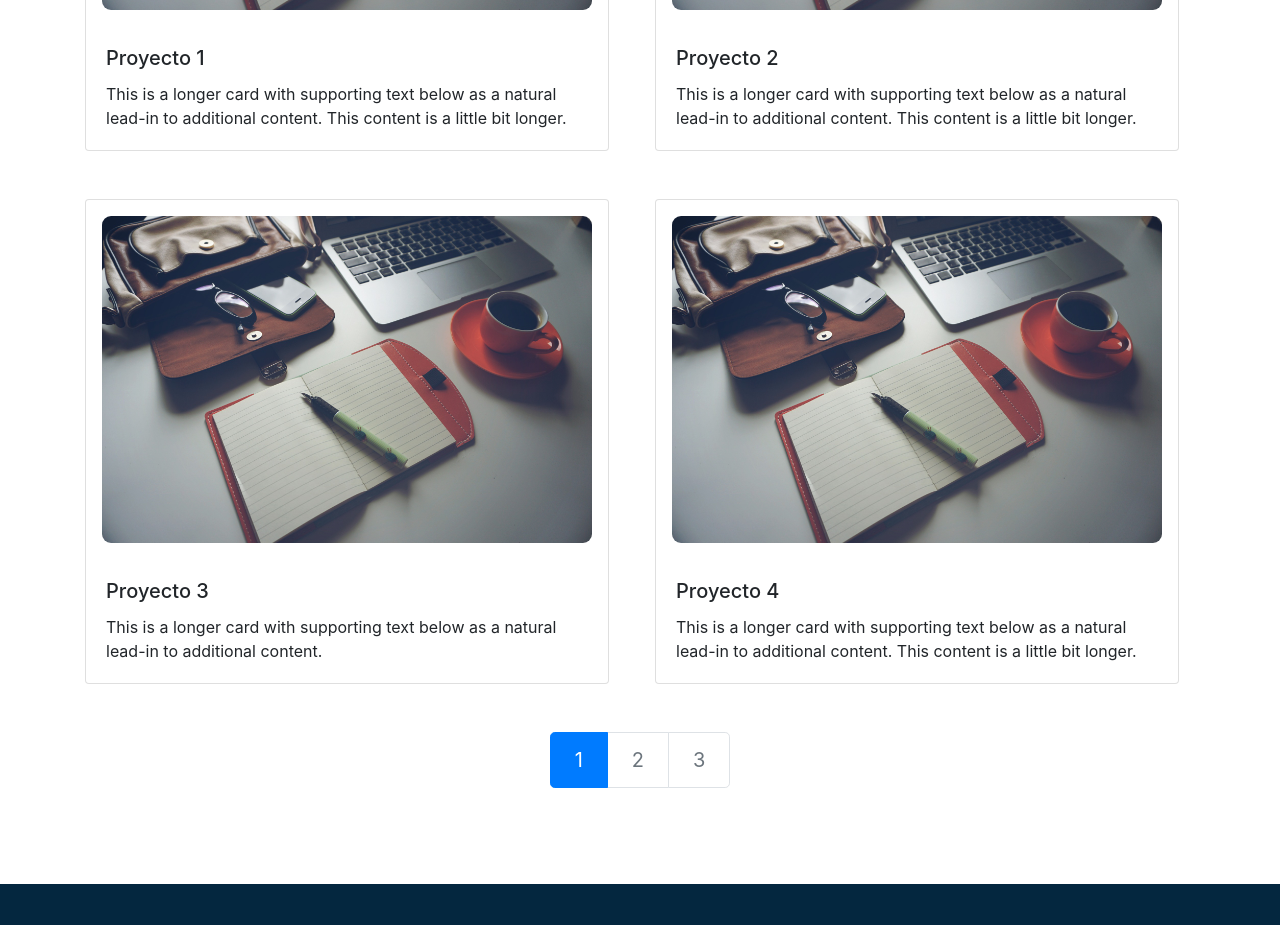
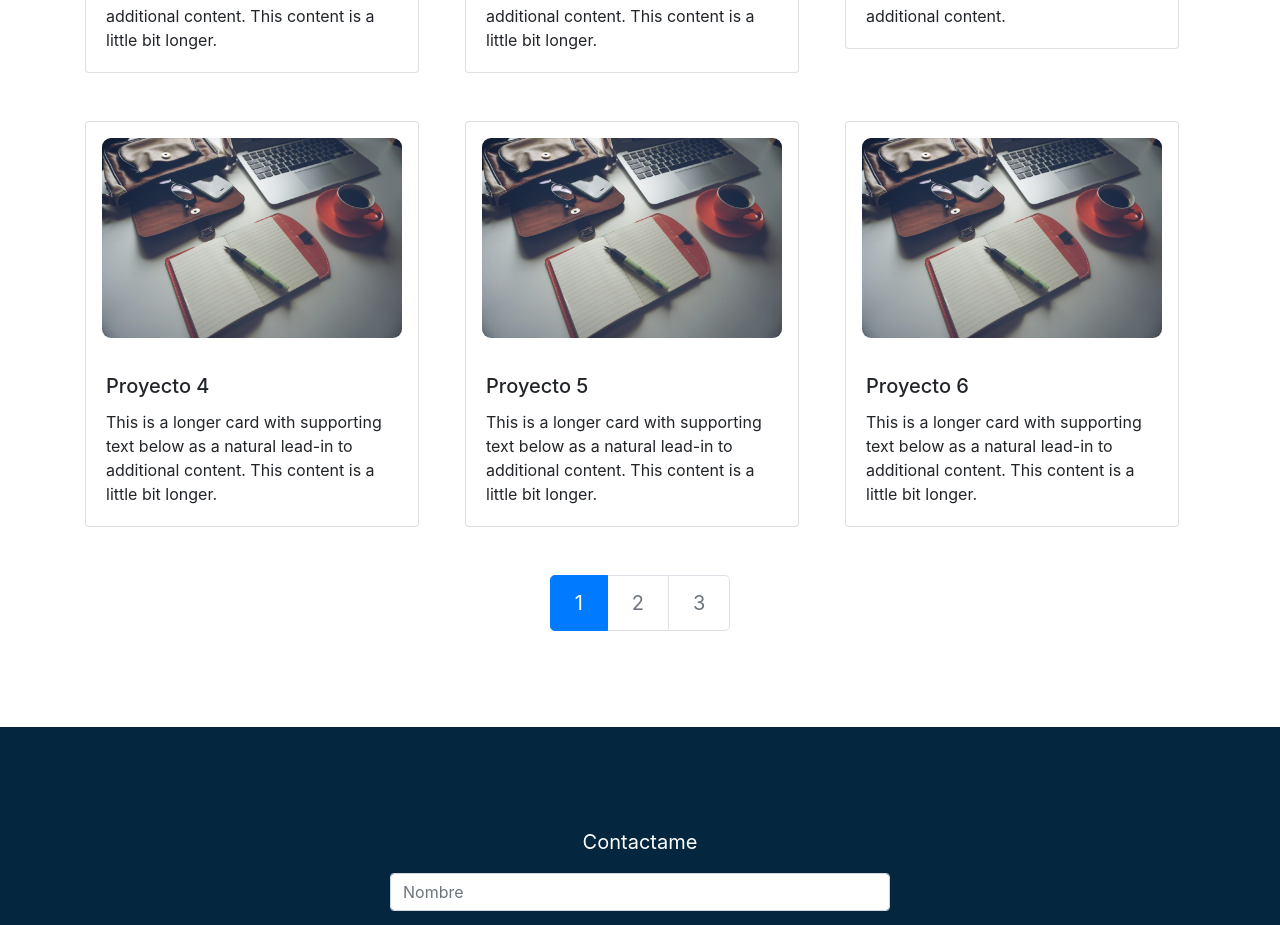
Before and after one commit to blackangelrd/portafolio, an Angular app: page / in a window 1280 px wide. Shown: the part 1460-2385 px from the top of the page. Built offline with nearby package versions, Linux system fonts and the light colour scheme.

Commit message:
derscarga de curriculum

```diff
--- a/src/app/componentes/body/body.component.css
+++ b/src/app/componentes/body/body.component.css
@@ -9,6 +9,7 @@
 }
 
 img{
+
 	width: 100%;
 	padding: 1em;
 	border-radius: 25px;
--- a/src/app/componentes/body/body.component.html
+++ b/src/app/componentes/body/body.component.html
@@ -13,7 +13,7 @@
 
 <!-- Contenedor Tarjetas -->
 <div class="container">
-	<div class="row row-cols-1 row-cols-md-2 g-4 ">
+	<div class="row row-cols-2 row-cols-md-3 g-4 ">
 
 	  <!-- Tarjeta 1 -->
 	  <div class="col">
@@ -59,6 +59,28 @@
 	    </div>
 	  </div>
 
+	  <!-- Tarjeta 5 -->
+	  <div class="col">
+	    <div class="card">
+	      <img src="../assets/p001.jpg" class="card-img-top" alt="...">
+	      <div class="card-body">
+	        <h5 class="card-title">Proyecto 5</h5>
+	        <p class="card-text">This is a longer card with supporting text below as a natural lead-in to additional content. This content is a little bit longer.</p>
+	      </div>
+	    </div>
+	  </div>
+
+	  <!-- Tarjeta 6 -->
+	  <div class="col">
+	    <div class="card">
+	      <img src="../assets/p001.jpg" class="card-img-top" alt="...">
+	      <div class="card-body">
+	        <h5 class="card-title">Proyecto 6</h5>
+	        <p class="card-text">This is a longer card with supporting text below as a natural lead-in to additional content. This content is a little bit longer.</p>
+	      </div>
+	    </div>
+	  </div>
+
 	</div>
 
 <!-- Paginacion -->
--- a/src/app/componentes/menu1/menu1.component.css
+++ b/src/app/componentes/menu1/menu1.component.css
@@ -47,10 +47,10 @@ nav p {
 
 }
 
-button{
-    font-size: large;
-    border-radius: 100px;
+.dropdown-menu {
+    background-color: black;
 }
-button:hover{
-    color: blue;
+
+.dropdown-item:hover {
+    background-color: black;
 }
--- a/src/app/componentes/menu1/menu1.component.html
+++ b/src/app/componentes/menu1/menu1.component.html
@@ -35,7 +35,11 @@
 							  Curriculum
 							</a>
 							<div class="dropdown-menu">
-							  <button class="dropdown-item" href="#">Descargar</button>
+								<!--dejar solo el href para abrir el documento en la misma ventana -->
+								<!--usar download="c001.pdf" si solo se quiere descargar-->
+								<!--usar target="_blank" para abrir el documento en otra ventana-->
+								<a class="dropdown-item" href="../assets/c001.pdf" target="_blank">Descargar</a>
+
 							</div>
 						  </div>
 					</li>
```
Also changed, not shown: src/assets/portada.png (deleted), 1 other file (tests, documents, lock files or other folders).
